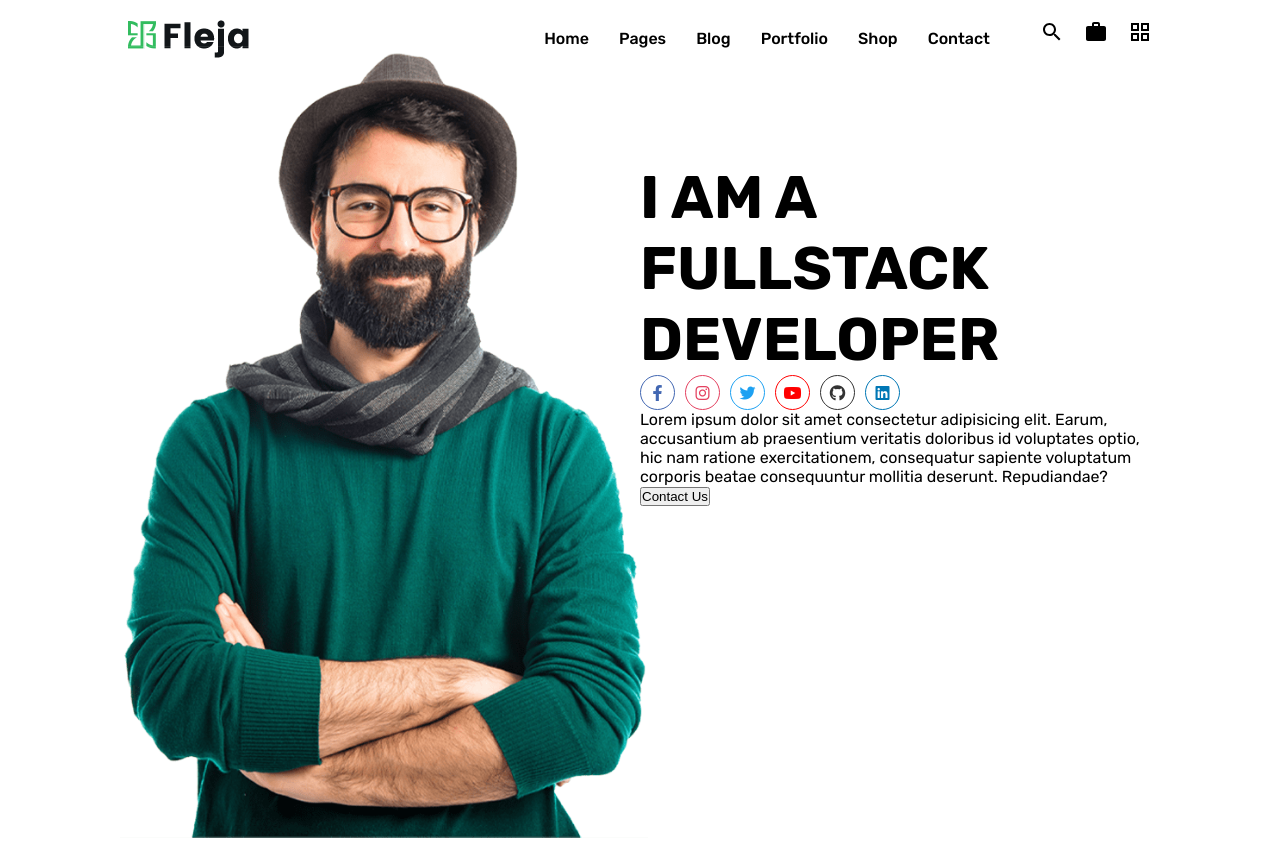
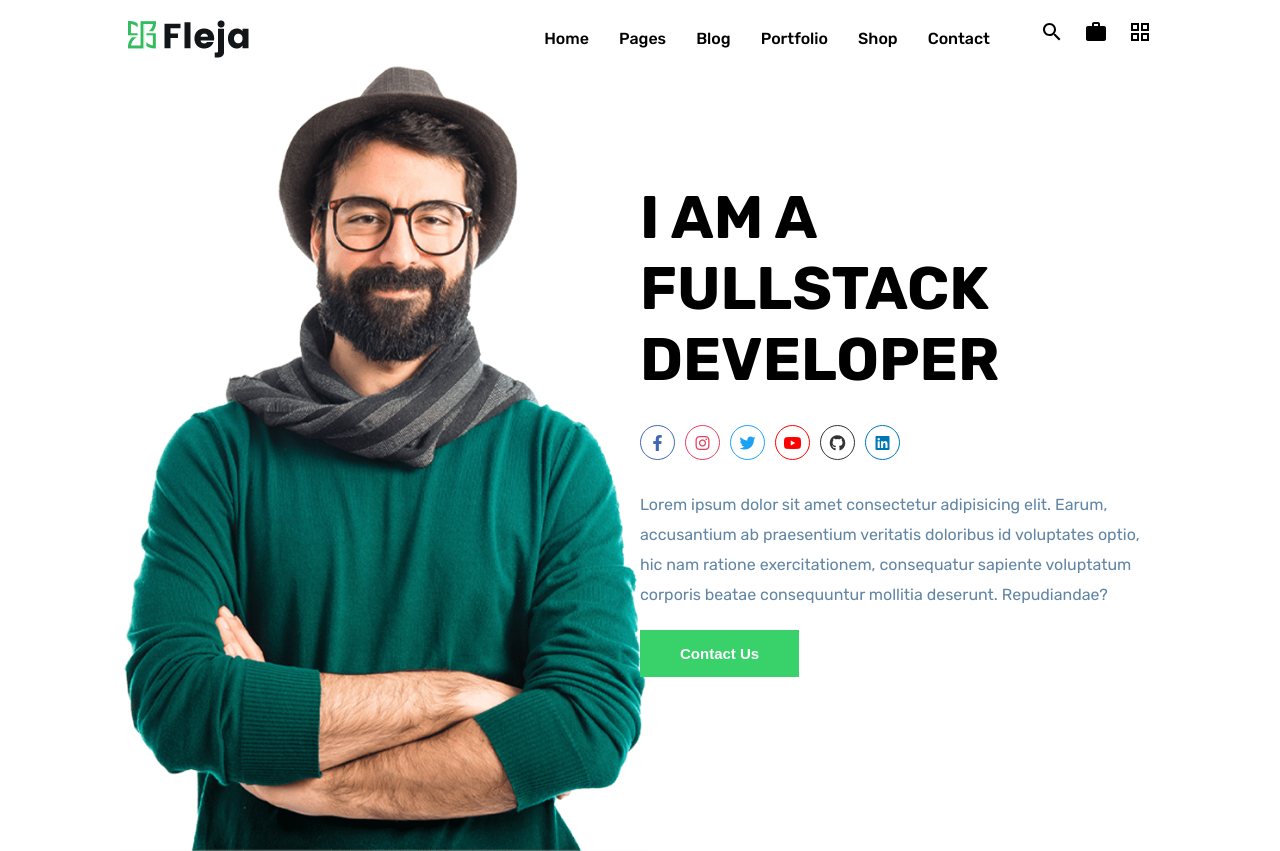
Before and after one commit to MalithaSupun/react-portfolio-2, a React (Create React App) app: page / in a window 1280 px wide. Built offline with nearby package versions, Linux system fonts and the light colour scheme.

Commit message:
some issues fixed

```diff
--- a/src/App.css
+++ b/src/App.css
@@ -161,6 +161,7 @@ header.active {
 
 .home h1 {
   font-size: 60px;
+  margin-top: 15%;
 }
 
 .socialIcon i{
@@ -231,4 +232,42 @@ header.active {
 .linkedin:hover {
   background-color: #0077b5;
 }
+
+button {
+  background: none;
+  outline: none;
+  border: none;
+  color: #fff;
+  font-weight: 600;
+  font-size: 15px;
+  transition: 0.5s;
+  cursor: pointer;
+}
+
+.primary-btn {
+  padding: 15px 40px;
+  background: #38d16a;
+}
+
+.primary-btn:hover {
+  background: #e69a0e;
+  box-shadow: 0 13px 27px 0 rgb(245, 78, 162 / 25%);
+}
+
+.home ,.right{
+  margin-top: 1%;
+}
+
+.home .socialIcon {
+  margin: 30px 0;
+}
+
+.home p {
+  margin-bottom: 20px;
+}
+
+p {
+  color: #6185a5;
+  line-height: 30px;
+}
 /*-------Home-----------*/
```
